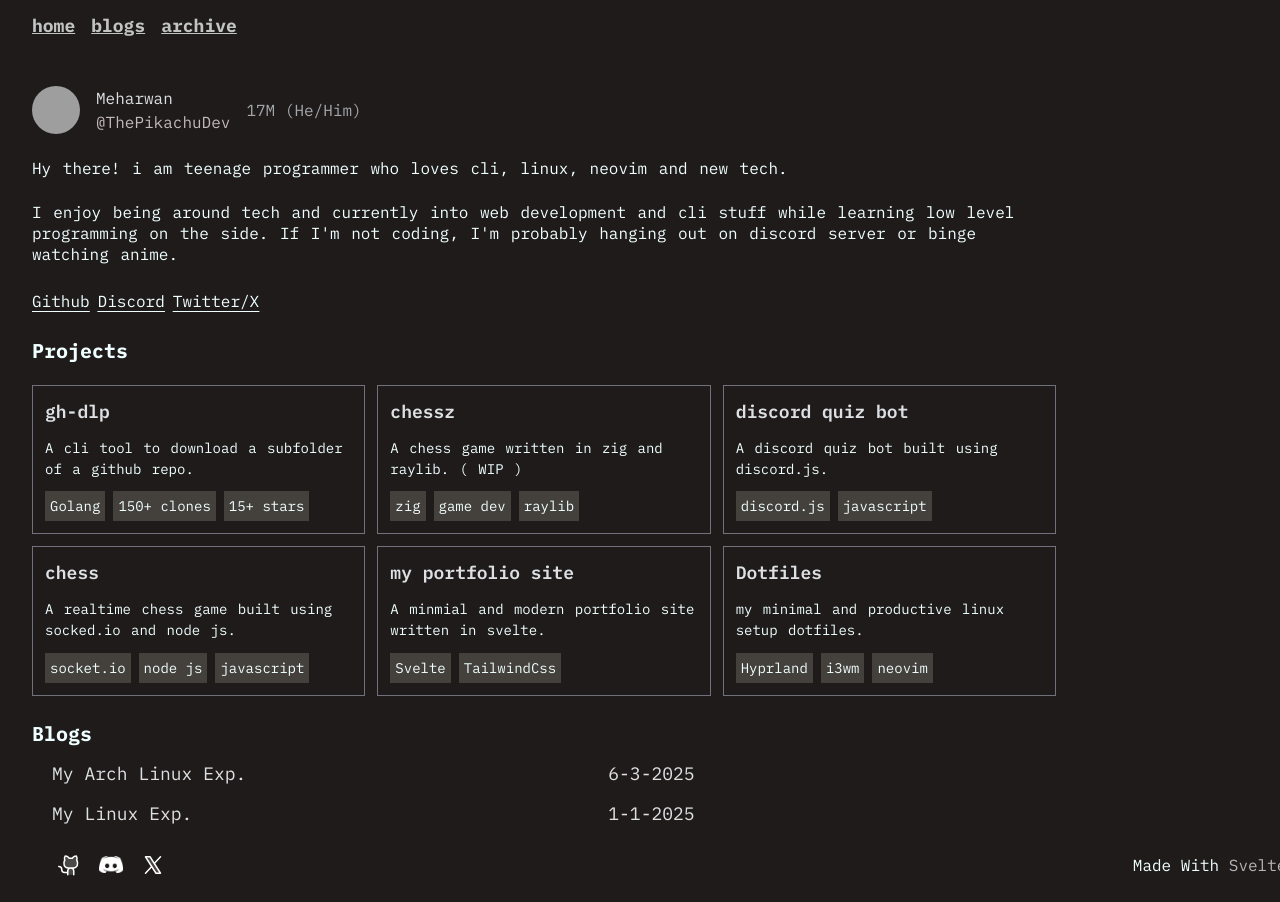
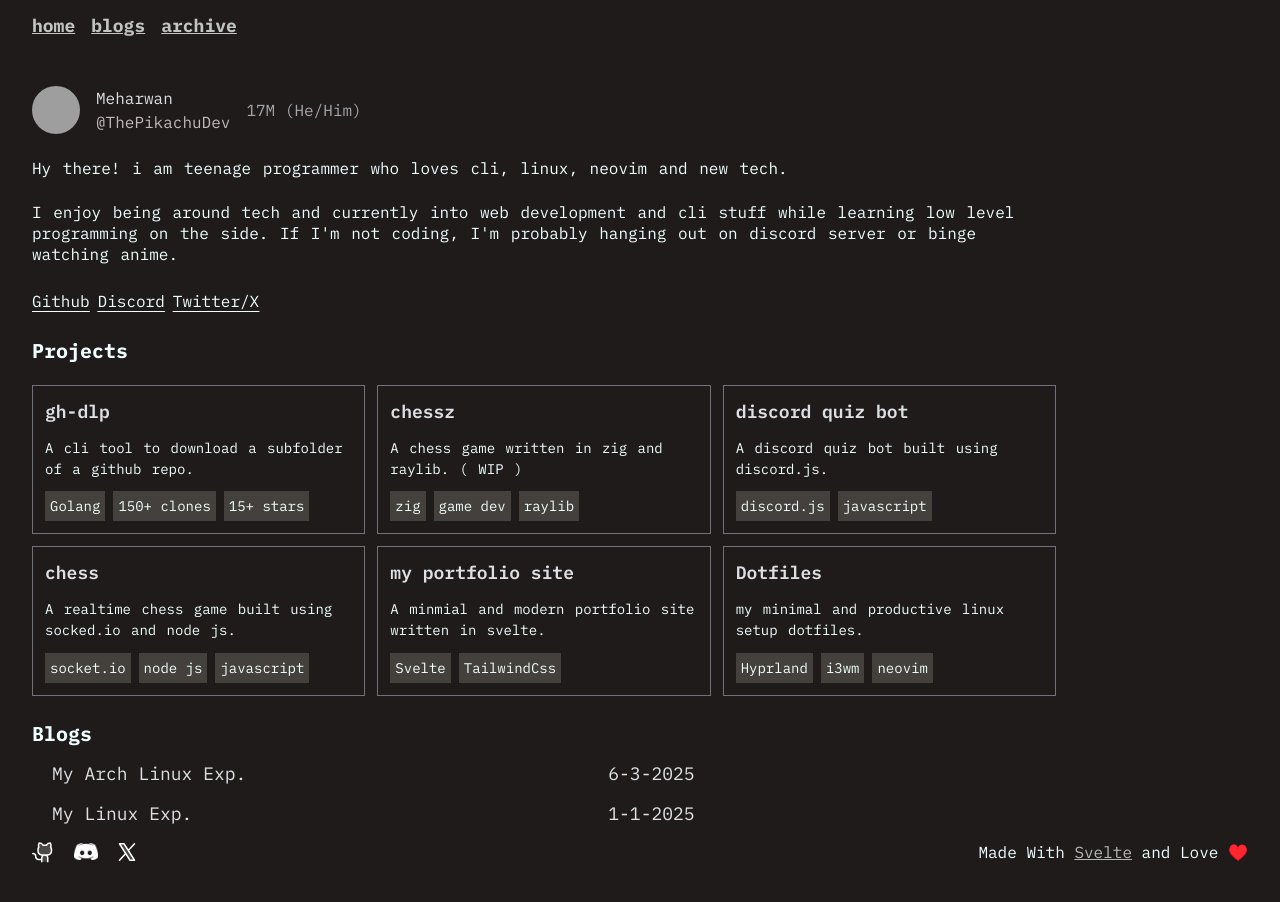
Before and after one commit to ThePikachuDev/portfolio-site-v2, a SvelteKit app: page / in a window 1280 px wide. After the commit the page ends 876 px from the top, so only its background shows below. Built offline with nearby package versions, Linux system fonts and the light colour scheme; grey boxes are pictures that could not be loaded.

Commit message:
updated footer

```diff
--- a/src/routes/footer.svelte
+++ b/src/routes/footer.svelte
@@ -25,7 +25,8 @@
         </a>
     </div>
     <div class="madeWith">
-        Made With <a href="https://svelte.dev/">Svelte</a>
+        Made With <a class="underline" href="https://svelte.dev/">Svelte</a> and
+        Love ♥️
     </div>
 </div>
 
@@ -34,10 +35,6 @@
         display: flex;
         align-items: center;
         justify-content: space-between;
-        /* bottom: 0;
-        left: 0; */
-        width: 100vw;
-        padding: 1vw 2vw;
     }
     .contacts {
         display: flex;
@@ -49,14 +46,9 @@
     }
     .contactLink img {
         width: 1.5rem;
-        /* color: white;
-        background-color: rgb(226, 218, 218);
-        padding: 2px;
-        border-radius: 5px; */
     }
 
     .madeWith a {
-        text-decoration: none;
         color: rgb(181, 181, 181);
     }
 </style>
```
